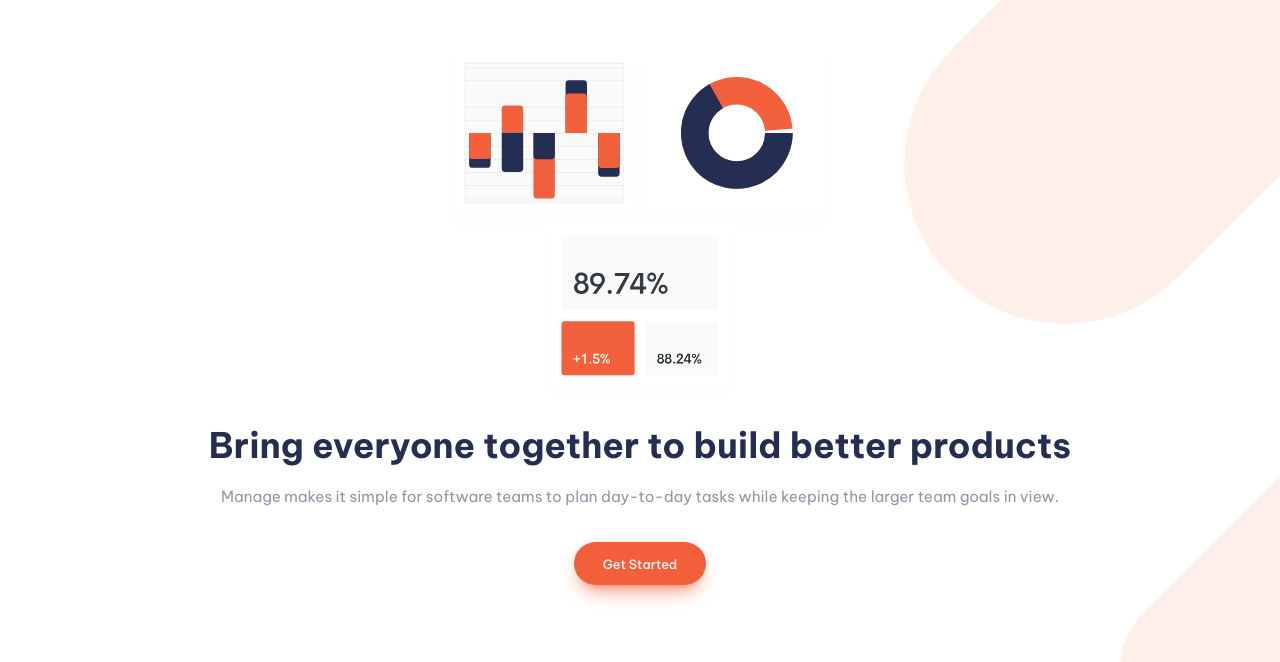
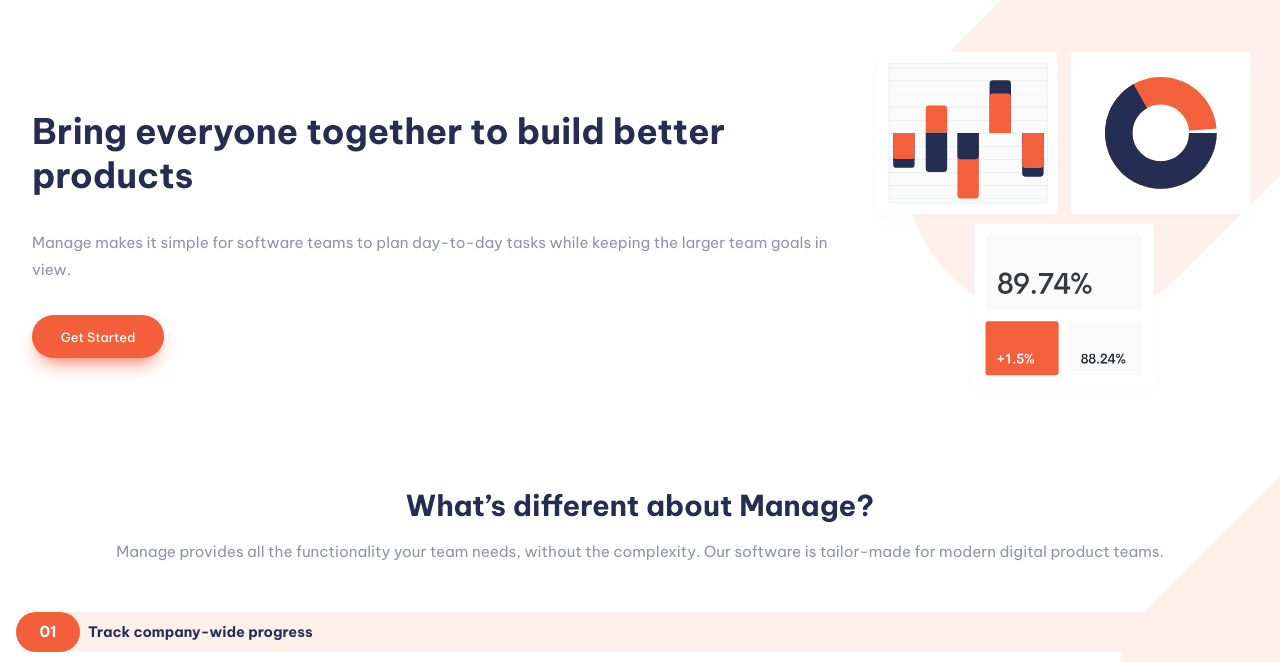
Before and after one commit to henriquebcustodio/manage-landing-page, a website built with webpack: page src/index.html in a window 1280 px wide. Shown: the part 71-733 px from the top of the page. Built offline with nearby package versions, Linux system fonts and the light colour scheme.

Commit message:
Tablet: added intro section

```diff
--- a/src/styles/base/_base.scss
+++ b/src/styles/base/_base.scss
@@ -1,5 +1,6 @@
 @import "typography";
 @import "colors";
+@import "breakpoints";
 
 body {
     margin: 0;
--- /dev/null
+++ b/src/styles/base/_breakpoints.scss
@@ -0,0 +1,7 @@
+$tablet-width: 768px;
+
+@mixin tablet {
+    @media screen and (min-width: $tablet-width) {
+        @content;
+    }
+}
--- a/src/styles/layout/_intro.scss
+++ b/src/styles/layout/_intro.scss
@@ -11,22 +11,38 @@
         max-width: 25rem;
         object-fit: cover;
     }
+
+    @include tablet {
+        flex-direction: row-reverse;
+    }
 }
 
 .intro-main {
     display: flex;
     flex-direction: column;
     align-items: center;
+    margin: 0 1rem;
 
     &__heading {
         text-align: center;
-        margin: 1rem;
+        margin: 1rem 0;
     }
 
     &__text {
-        margin: 0 1rem;
         margin-bottom: 2rem;
         text-align: center;
         line-height: 1.7rem;
     }
+
+    @include tablet {
+        align-items: flex-start;
+
+        &__heading {
+            text-align: left;
+        }
+
+        &__text {
+            text-align: left;
+        }
+    }
 }
```
